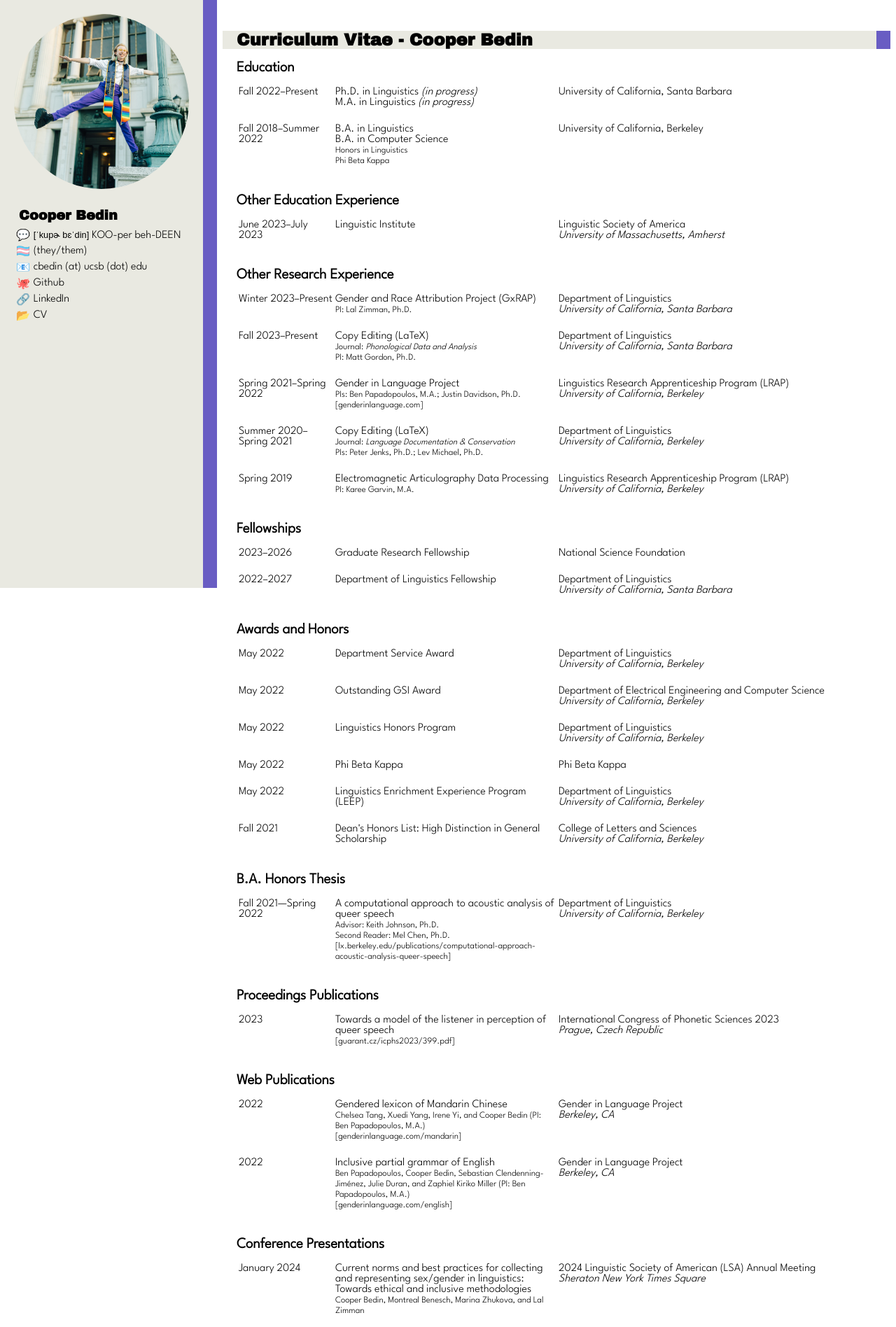
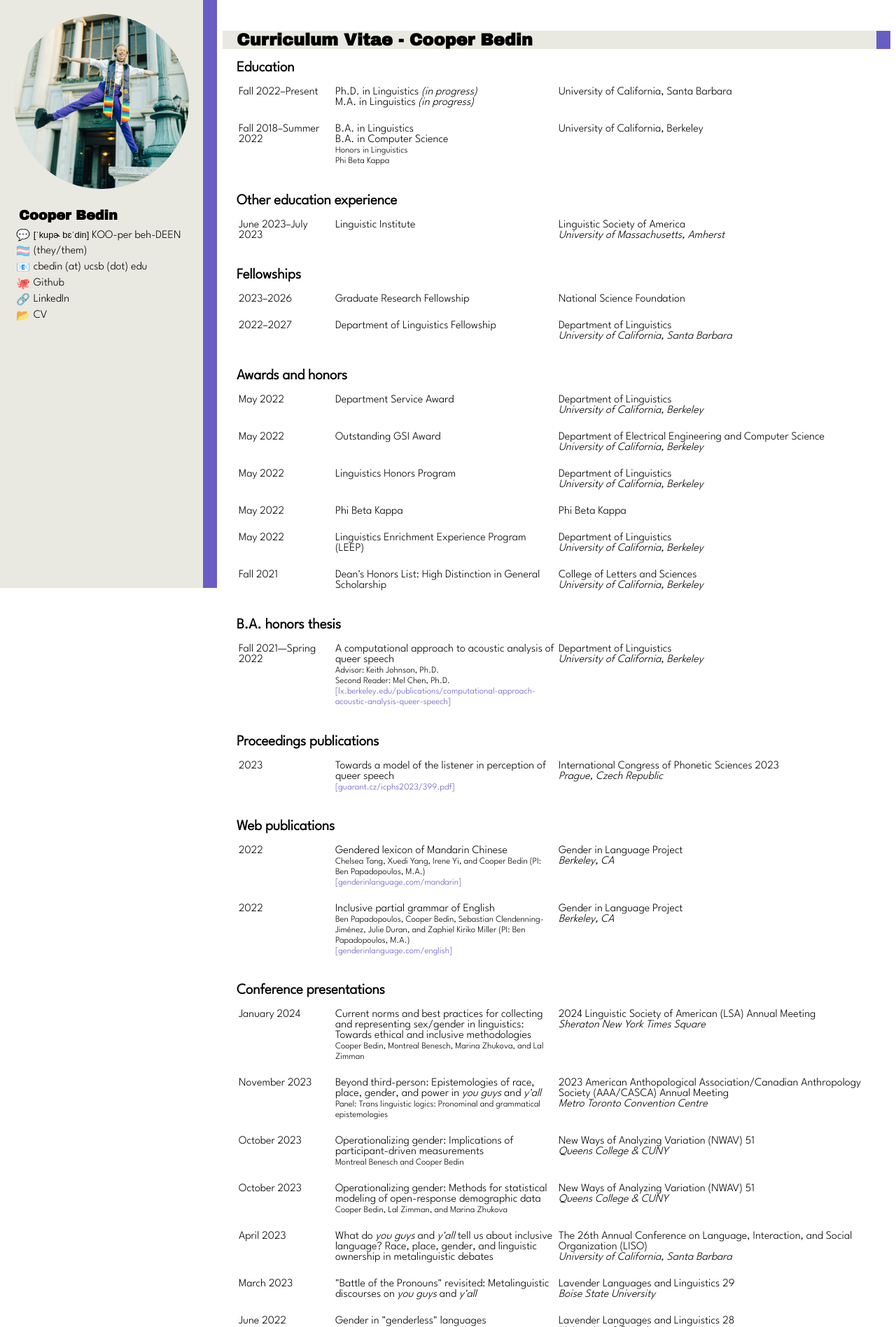
Before and after one commit to cbedin/cbedin.github.io, a PHP site: page /cv.html in a window 1280 px wide. Shown: the top 1896 px of the page at 70% size. Run offline with PHP 8.4, Linux system fonts and the light colour scheme.

Commit message:
more updates

```diff
--- a/cv.html
+++ b/cv.html
@@ -134,7 +134,7 @@
         </tr>
         </table>
 
-        <h2>Other Education Experience</h2>
+        <h2>Other education experience</h2>
         <table>
         <thead>
             <tr>
@@ -149,81 +149,6 @@
             <td>
             Linguistic Society of America<br>
             <i>University of Massachusetts, Amherst</i>
-            </td>
-        </tr>
-        </table>
-
-        <h2>Other Research Experience</h2>
-        <table>
-        <thead>
-            <tr>
-            <th class="date"></th>
-            <th class="what"></th>
-            <th class="where"></th>
-            </tr>
-        </thead>
-        <tr>
-            <td>Winter 2023–Present</td>
-            <td>
-                Gender and Race Attribution Project (GxRAP)<br>
-                <span class="subtext">PI: Lal Zimman, Ph.D.</span>
-            </td>
-            <td>
-            Department of Linguistics<br>
-            <i>University of California, Santa Barbara</i>
-            </td>
-        </tr>
-        <tr>
-            <td>Fall 2023–Present</td>
-            <td>
-                Copy Editing (LaTeX)<br>
-                <span class="subtext">
-                    Journal: <i>Phonological Data and Analysis</i><br>
-                    PI: Matt Gordon, Ph.D.
-                </span>
-            </td>
-            <td>
-            Department of Linguistics<br>
-            <i>University of California, Santa Barbara</i>
-            </td>
-        </tr>
-        <tr>
-            <td>Spring 2021–Spring 2022</td>
-            <td>
-                Gender in Language Project<br>
-                <span class="subtext">
-                PIs: Ben Papadopoulos, M.A.; Justin Davidson, Ph.D.<br>
-                <a href="https://www.genderinlanguage.com" target="_blank">[genderinlanguage.com]</a>
-                </span>
-            </td>
-            <td>
-            Linguistics Research Apprenticeship Program (LRAP)<br>
-            <i>University of California, Berkeley</i>
-            </td>
-        </tr>
-        <tr>
-            <td>Summer 2020–Spring 2021</td>
-            <td>
-                Copy Editing (LaTeX)<br>
-                <span class="subtext">
-                    Journal: <i>Language Documentation & Conservation</i><br>
-                    PIs: Peter Jenks, Ph.D.; Lev Michael, Ph.D.
-                </span>
-            </td>
-            <td>
-            Department of Linguistics<br>
-            <i>University of California, Berkeley</i>
-            </td>
-        </tr>
-        <tr>
-            <td>Spring 2019</td>
-            <td>
-                Electromagnetic Articulography Data Processing<br>
-                <span class="subtext">PI: Karee Garvin, M.A.</span>
-            </td>
-            <td>
-            Linguistics Research Apprenticeship Program (LRAP)<br>
-            <i>University of California, Berkeley</i>
             </td>
         </tr>
         </table>
@@ -252,7 +177,7 @@
         </tr>
         </table>
 
-        <h2>Awards and Honors</h2>
+        <h2>Awards and honors</h2>
         <table>
         <thead>
             <tr>
@@ -308,7 +233,7 @@
         </tr>
         </table>
 
-        <h2>B.A. Honors Thesis</h2>
+        <h2>B.A. honors thesis</h2>
         <table>
         <thead>
             <tr>
@@ -336,7 +261,7 @@
         </tr>
         </table>
 
-        <h2>Proceedings Publications</h2>
+        <h2>Proceedings publications</h2>
         <table>
         <thead>
             <tr>
@@ -360,7 +285,7 @@
         </tr>
         </table>
 
-        <h2>Web Publications</h2>
+        <h2>Web publications</h2>
         <table>
         <thead>
             <tr>
@@ -399,7 +324,7 @@
         </tr>
         </table>
 
-        <h2>Conference Presentations</h2>
+        <h2>Conference presentations</h2>
         <table>
         <thead>
             <tr>
@@ -502,7 +427,7 @@
         </tr>
         </table>
 
-        <h2>Poster Sessions</h2>
+        <h2>Poster sessions</h2>
         <table>
         <thead>
             <tr>
@@ -624,6 +549,81 @@
             Department of Linguistics Commencement Ceremony<br>
             <i>University of California, Berkeley</i>
             </span>
+            </td>
+        </tr>
+        </table>
+
+        <h2>Other research experience</h2>
+        <table>
+        <thead>
+            <tr>
+            <th class="date"></th>
+            <th class="what"></th>
+            <th class="where"></th>
+            </tr>
+        </thead>
+        <tr>
+            <td>Winter 2023–Present</td>
+            <td>
+                Gender and Race Attribution Project (GxRAP)<br>
+                <span class="subtext">PI: Lal Zimman, Ph.D.</span>
+            </td>
+            <td>
+            Department of Linguistics<br>
+            <i>University of California, Santa Barbara</i>
+            </td>
+        </tr>
+        <tr>
+            <td>Fall 2023–Present</td>
+            <td>
+                Copy Editing (LaTeX)<br>
+                <span class="subtext">
+                    Journal: <i>Phonological Data and Analysis</i><br>
+                    PI: Matt Gordon, Ph.D.
+                </span>
+            </td>
+            <td>
+            Department of Linguistics<br>
+            <i>University of California, Santa Barbara</i>
+            </td>
+        </tr>
+        <tr>
+            <td>Spring 2021–Spring 2022</td>
+            <td>
+                Gender in Language Project<br>
+                <span class="subtext">
+                PIs: Ben Papadopoulos, M.A.; Justin Davidson, Ph.D.<br>
+                <a href="https://www.genderinlanguage.com" target="_blank">[genderinlanguage.com]</a>
+                </span>
+            </td>
+            <td>
+            Linguistics Research Apprenticeship Program (LRAP)<br>
+            <i>University of California, Berkeley</i>
+            </td>
+        </tr>
+        <tr>
+            <td>Summer 2020–Spring 2021</td>
+            <td>
+                Copy Editing (LaTeX)<br>
+                <span class="subtext">
+                    Journal: <i>Language Documentation & Conservation</i><br>
+                    PIs: Peter Jenks, Ph.D.; Lev Michael, Ph.D.
+                </span>
+            </td>
+            <td>
+            Department of Linguistics<br>
+            <i>University of California, Berkeley</i>
+            </td>
+        </tr>
+        <tr>
+            <td>Spring 2019</td>
+            <td>
+                Electromagnetic Articulography Data Processing<br>
+                <span class="subtext">PI: Karee Garvin, M.A.</span>
+            </td>
+            <td>
+            Linguistics Research Apprenticeship Program (LRAP)<br>
+            <i>University of California, Berkeley</i>
             </td>
         </tr>
         </table>
@@ -753,7 +753,7 @@
         </tr>
         </table>
 
-        <h2>Other Teaching Experience</h2>
+        <h2>Other teaching experience</h2>
         <table>
         <thead>
             <tr>
@@ -802,7 +802,7 @@
         </tr>
         </table>
 
-        <h2>Academic Service</h2>
+        <h2>Academic service</h2>
         <table>
         <thead>
             <tr>
@@ -933,18 +933,34 @@
         </tr>
         </table>
 
-        <h2>Professional Memberships</h2>
+        <h2>Memberships and affiliations</h2>
         <table>
             <tr><td>American Anthropological Association (AAA)</td></tr>
             <tr><td>
                 Committee on LGBTQ+ [Z] Issues in Linguistics (COZIL)<br>
-                <span class="subtext">Linguistic Society of America (LSA)</span>
+                <span class="subtext">Linguistic Society of America</span>
+            </td></tr>
+            <tr><td>
+                Computational Psycholinguistics of Listening and Speaking (CPLS) Lab<br>
+                <span class="subtext">
+                    UCSB Department of Linguistics<br>
+                    PI: Simon Todd, Ph.D.<br>
+                    <a href="https://ucsb-cpls-lab.github.io/index.html" target="_blank">[ucsb-cpls-lab.github.io]</a>
+                </span>
             </td></tr>
             <tr><td>International Phonetic Association (IPA)</td></tr>
             <tr><td>Linguistic Society of America (LSA)</td></tr>
+            <tr><td>
+                Trans Research in Linguistics Lab (TRILL)<br>
+                <span class="subtext">
+                    UCSB Department of Linguistics<br>
+                    PI: Lal Zimman, PH.D.<br>
+                    <a href="https://trillucsb.org/" target="_blank">[trillucsb.org]</a>
+                </span>
+            </td></tr>
         </table>
 
-        <h2>Languages and Skills</h2>
+        <h2>Languages and skills</h2>
         <table>
         <tr>
             <td>Languages</td>
--- a/site.css
+++ b/site.css
@@ -18,7 +18,7 @@ body {
 }
 
 a {
-    color: #000000;
+    color: var(--accent-color);
     text-decoration: none;
 }
 
@@ -32,6 +32,10 @@ header {
     left: 0px;
     overflow-x: hidden;
     border-right: var(--line-thickness) solid var(--accent-color);
+}
+
+header a {
+    color: #000000;
 }
 
 .pfp-frame {
```
Also changed, not shown: index.html (+6 -6 lines).
